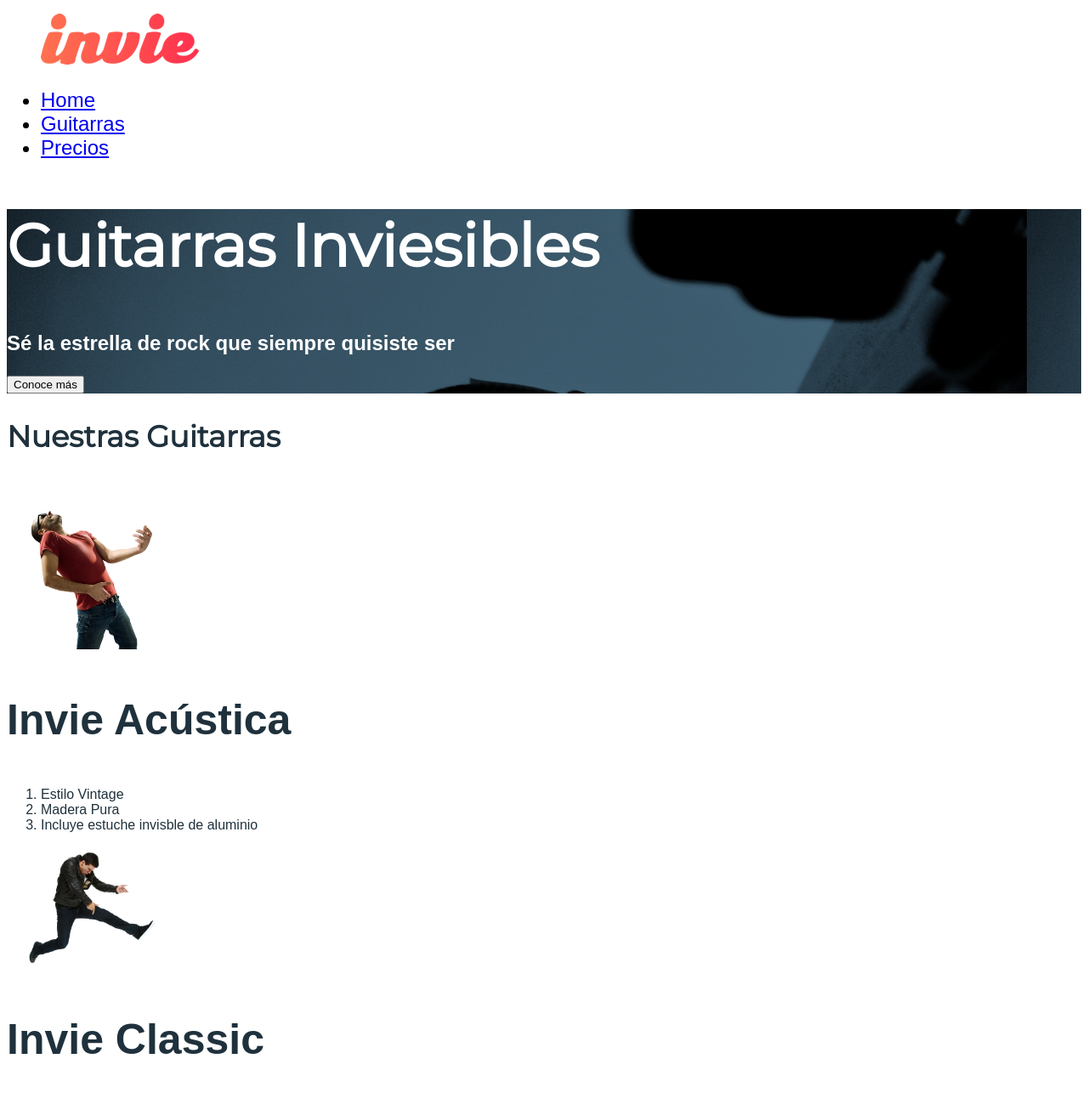
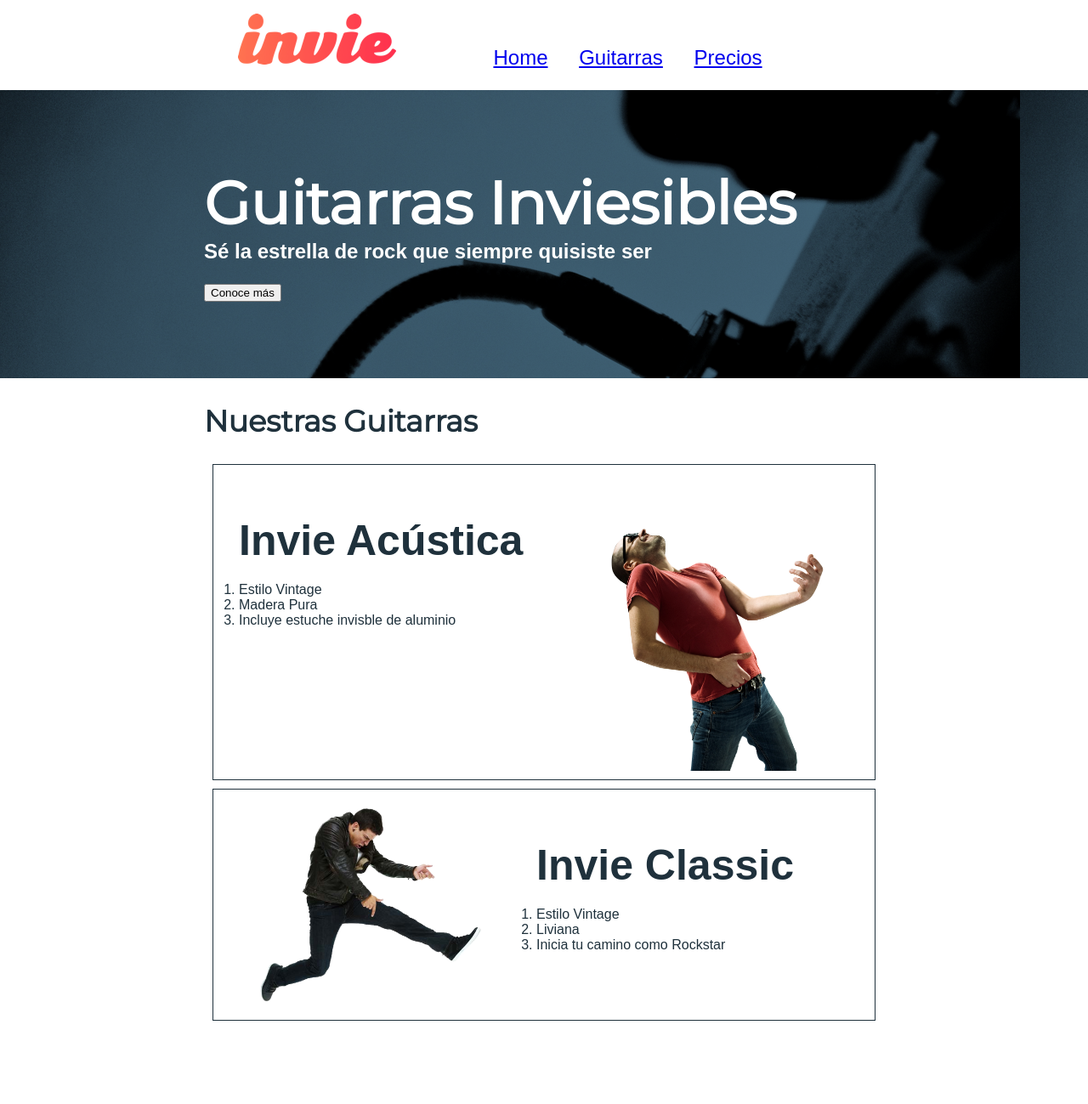
Before and after one commit to moisesdelacruz/invie, a plain HTML site: page index.html in a window 1280 px wide. Shown: the top 1299 px of the page at 85% size. After the commit the page ends 1211 px from the top, so only its background shows below. Drawn offline with Linux system fonts and the light colour scheme; a web font is replaced by a local one.

Commit message:
Flotando nuestros elementos.

```diff
--- a/css/invie.css
+++ b/css/invie.css
@@ -1,18 +1,24 @@
 body {
   font-family: 'Allerta', sans-serif;
+  margin: 0;
 }
 
 .titulo {
   font-family: 'Montserrat', sans-serif;
   font-size: 70px;
+  margin-bottom: 0;
+  margin-top: 70px;
+  /*line-height: 15px;*/
 }
 
 .titulo-a {
   font-size: 24px;
+  margin-top: 0;
 }
 
 .titulo-b {
   font-size: 50px;
+  margin-bottom: 20px;
 }
 
 .guitarras {
@@ -27,8 +33,55 @@ body {
 .portada {
   background-image: url("../images/background.png");
   color: white;
+  padding: 20px;
+}
+
+.portada button {
+  margin-bottom: 70px;
 }
 
 .menu {
+  display: inline-block;
   font-size: 24px;
 }
+
+.menu li {
+  display: inline-block;
+  margin-left: 30px;
+}
+
+.logotipo {
+  display: inline-block;
+}
+
+.contenedor {
+  width: 800px;
+  margin: auto;
+}
+
+.guitarra {
+  padding: 10px;
+  margin: 10px;
+  overflow: hidden;
+  border: 1px solid #1F313C;
+}
+
+.guitarra ol {
+  padding: 0;
+}
+
+.right {
+  float: right;
+}
+
+.left {
+  float: left;
+}
+
+.contenedor-guitarra-a {
+  margin-left: 20px;
+}
+
+.contenedor-guitarra-b {
+  margin-left: 370px;
+}
--- a/index.html
+++ b/index.html
@@ -7,7 +7,7 @@
     <link rel="stylesheet" href="css/invie.css" />
   </head>
   <body>
-    <header id="header" class="header"> <!-- header -->
+    <header id="header" class="header contenedor"> <!-- header -->
       <figure class="logotipo"> <!-- logotipo -->
         <img src="images/invie.png" width="186" height="60" alt="Invie logotipo" />
       </figure>
@@ -20,29 +20,35 @@
       </nav>
     </header>
     <section id="portada" class="portada"> <!-- portada -->
+      <div class="contenedor">
         <h1 class="titulo">Guitarras Inviesibles</h1> <!-- titulo -->
         <h3 class="titulo-a">Sé la estrella de rock que siempre quisiste ser</h3> <!-- resumen -->
         <button type="button" name="button">Conoce más</button> <!-- botón -->
+      </div>
     </section>
-    <section id="guitarras" class="guitarras"> <!-- guitarras -->
+    <section id="guitarras" class="guitarras contenedor"> <!-- guitarras -->
       <h2>Nuestras Guitarras</h2> <!-- titulo -->
       <article class="guitarra"> <!-- guitarra 1 -->
-        <img src="images/invie-acustica.png" alt="Guitarra Invie Acustic" width="200" />
+        <img class="right" src="images/invie-acustica.png" alt="Guitarra Invie Acustic" width="350" />
+        <div class="contenedor-guitarra-a">
           <h3 class="titulo-b">Invie Acústica</h3>
           <ol>
             <li>Estilo Vintage</li>
             <li>Madera Pura</li>
             <li>Incluye estuche invisble de aluminio</li>
           </ol>
+        </div>
       </article>
       <article class="guitarra"> <!-- guitarra 2 -->
-        <img src="images/invie-classic.png" alt="Guitarra Invie Classic" width="200" />
+        <img class="left" src="images/invie-classic.png" alt="Guitarra Invie Classic" width="350" />
+        <div class="contenedor-guitarra-b">
           <h3 class="titulo-b">Invie Classic</h3>
           <ol>
             <li>Estilo Vintage</li>
             <li>Liviana</li>
             <li>Inicia tu camino como Rockstar</li>
           </ol>
+        </div>
       </article>
     </section>
   </body>
```
Lines whose indentation alone changed are shown as unchanged.
